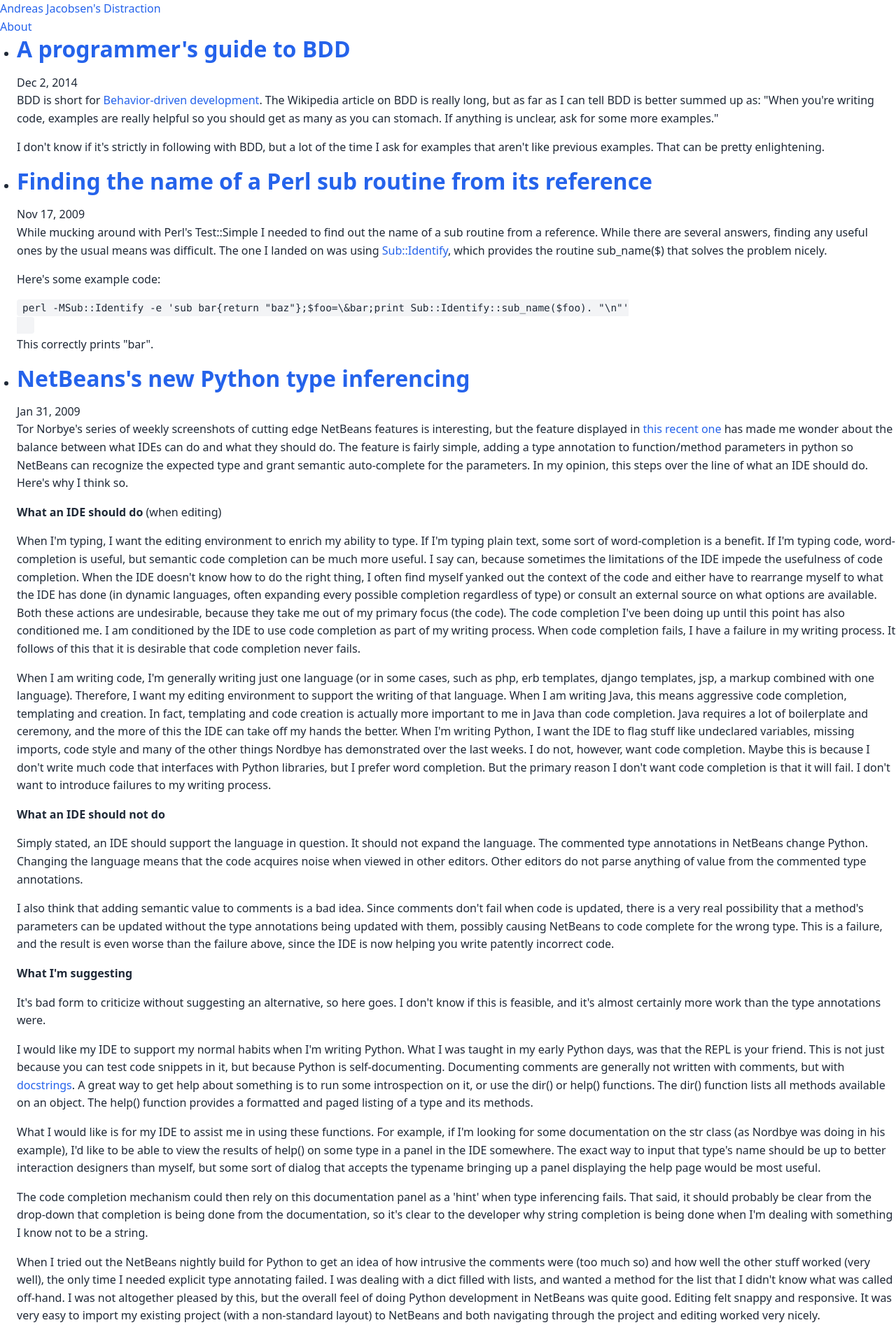
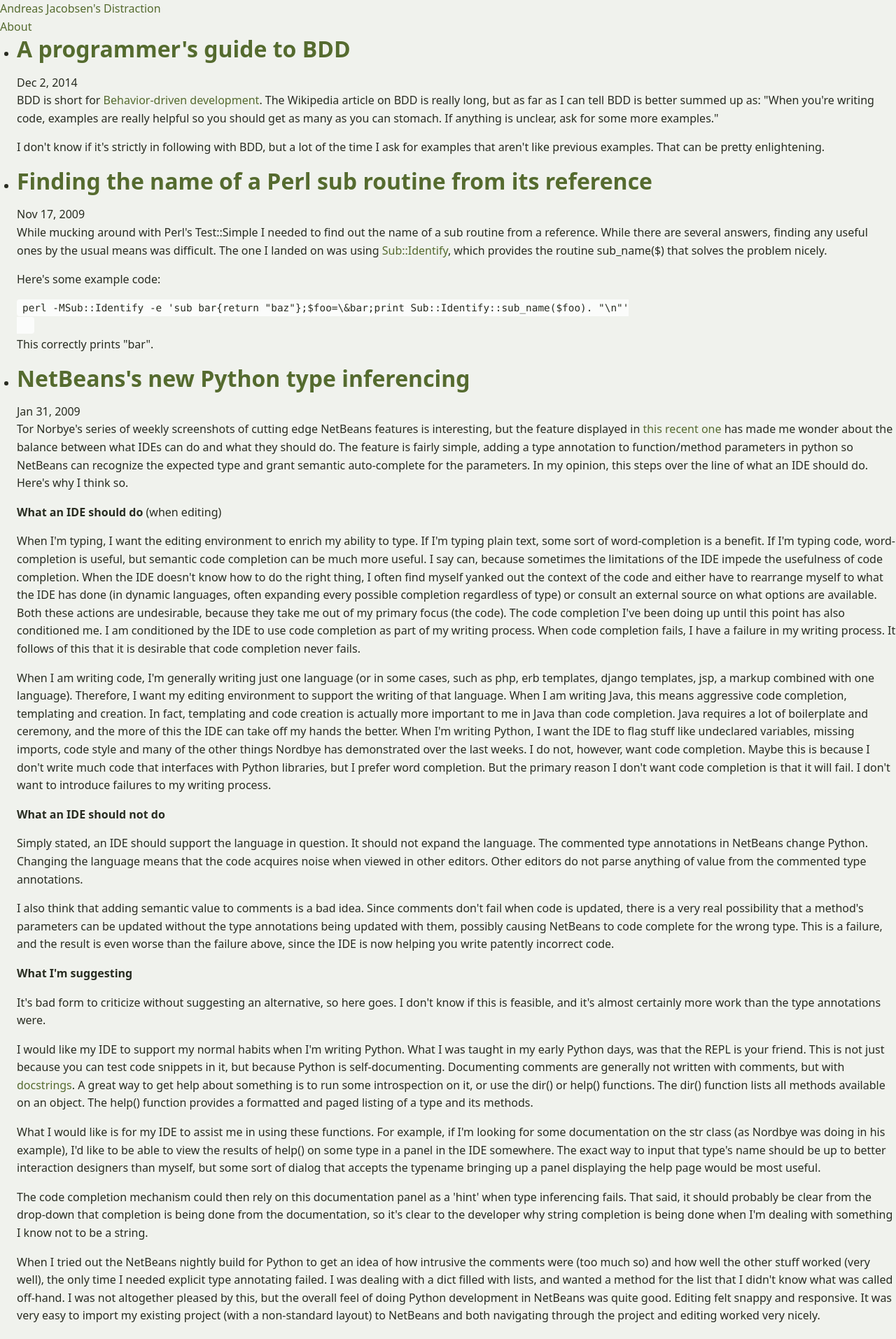
Before and after one commit to andreaja/andreaja.github.io, a Jekyll site: the page built from index.html, in a window 1280 px wide. Shown: the top 1914 px of the page at 70% size. Built offline with Jekyll 4.4.1, drawn with Linux system fonts in a browser that asks for light colours.

Commit message:
Replace color palette

```diff
--- a/css/main.css
+++ b/css/main.css
@@ -1,15 +1,31 @@
 /* Custom properties for easy theming */
 :root {
     /* Colors */
-  --color-primary: #2563eb;
-  --color-primary-dark: #1d4ed8;
-  --color-secondary: #475569;
-  --color-accent: #f59e0b;
-  --color-text: #1f2937;
-  --color-text-light: #6b7280;
-  --color-background: #fff;
-  --color-background-alt: #f3f4f6;
-  --color-border: #e5e7eb;
+
+    --color-primary: #556b2f;
+    --color-primary-content: #d2e0b9;
+    --color-primary-dark: #39481f;
+    --color-primary-light: #718e3f;
+
+    --color-secondary: #6b2f37;
+    --color-secondary-content: #e0b9be;
+    --color-secondary-dark: #481f25;
+    --color-secondary-light: #8e3f49;
+
+    --color-background: #f0f2ed;
+    --color-foreground: #fbfcfb;
+    --color-border: #e0e4da;
+
+    --color-copy: #282c21;
+    --color-copy-light: #6a7557;
+    --color-copy-lighter: #919d7b;
+
+    --color-success: #2f6b2f;
+    --color-warning: #6b6b2f;
+    --color-error: #6b2f2f;
+    --color-success-content: #b9e0b9;
+    --color-warning-content: #e0e0b9;
+    --color-error-content: #e0b9b9;
 
     /* Typography */
     --font-primary: system-ui, -apple-system, blinkmacsystemfont, 'Segoe UI', roboto, sans-serif;
@@ -44,7 +60,7 @@ html {
 body {
   font-family: var(--font-primary);
   line-height: 1.6;
-  color: var(--color-text);
+  color: var(--color-copy);
   background-color: var(--color-background);
 }
 
@@ -53,7 +69,7 @@ h1, h2, h3, h4, h5, h6 {
   font-family: var(--font-headings);
   line-height: 1.2;
   margin-bottom: var(--spacing-md);
-  color: var(--color-text);
+  color: var(--color-copy);
 }
 
 h1 { font-size: 2.5rem; }
@@ -80,7 +96,7 @@ a:hover {
 
 code {
   font-family: var(--font-monospace);
-  background: var(--color-background-alt);
+  background: var(--color-foreground);
   padding: var(--spacing-xs) var(--spacing-sm);
   border-radius: 4px;
   font-size: 0.9em;
@@ -157,7 +173,7 @@ th, td {
 }
 
 th {
-  background: var(--color-background-alt);
+    background: var(--color-foreground);
 }
 
 /* Forms */
@@ -177,7 +193,7 @@ label {
 /* Utility classes */
 .text-center { text-align: center; }
 .text-right { text-align: right; }
-.text-light { color: var(--color-text-light); }
+.text-light { color: var(--color-copy-light); }
 
 .margin-top { margin-top: var(--spacing-md); }
 .margin-bottom { margin-bottom: var(--spacing-md); }
```
Lines whose indentation alone changed are shown as unchanged.
